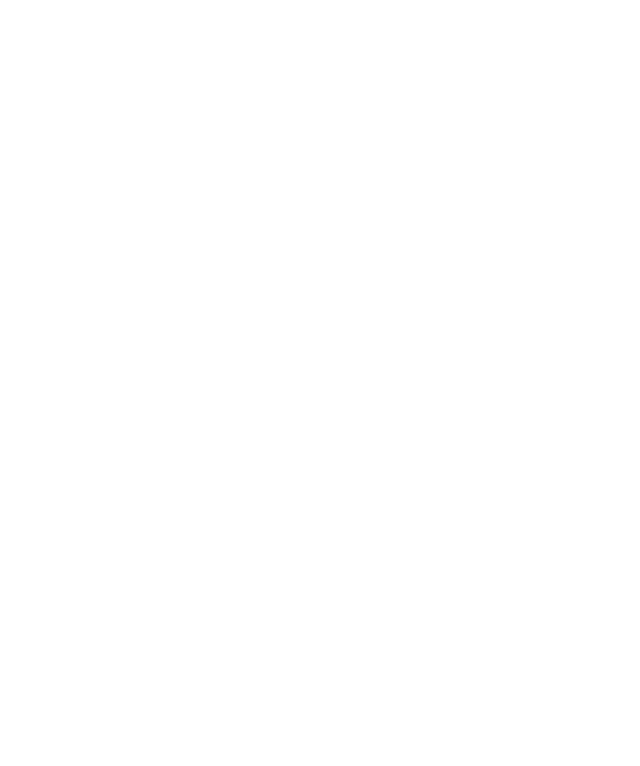
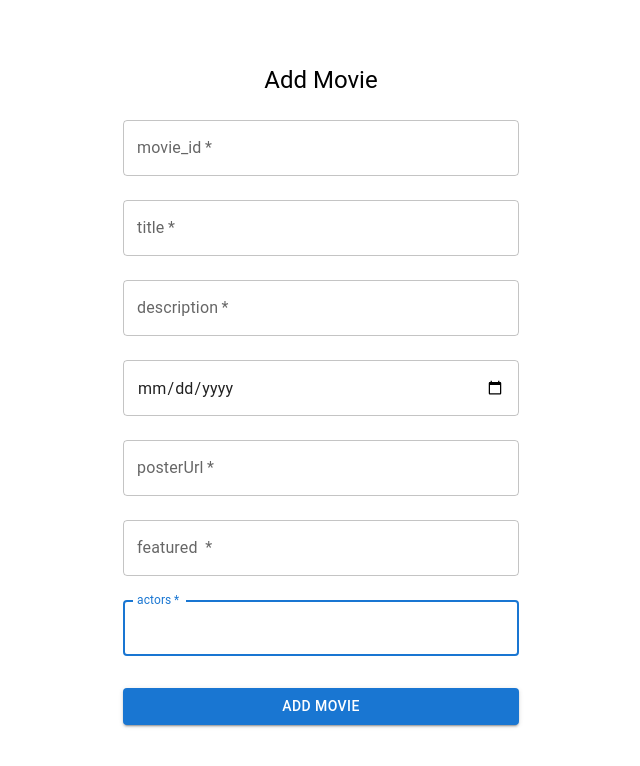
Before and after one commit to CodeGenius-Alliance/online-movie-booking, a React (Create React App) app in the folder client/: page /movie/addMovie in a window 1280 px wide. Before the commit this address had no page. Shown: the top 766 px of the page, without its empty margins (319-959 px from the left). Built offline with nearby package versions, Linux system fonts and the light colour scheme.

Commit message:
add movies - frontend

```diff
--- a/client/package.json
+++ b/client/package.json
@@ -25,7 +25,7 @@
     "test": "react-scripts test",
     "eject": "react-scripts eject"
   },
-  "proxy": "http://localhost:3001",
+  "proxy": "http://localhost:3001/",
   "eslintConfig": {
     "extends": [
       "react-app",
--- a/client/src/App.js
+++ b/client/src/App.js
@@ -5,6 +5,7 @@
 import AuthProvider from "./components/AuthProvider";
 import AddScreen from "./components/AddScreen";
 import AddShows from "./components/AddShows";
+import AddMovie from "./components/AddMovies";
 function App() {
   return (
     <>
@@ -20,6 +21,9 @@
         <Route path='/screens'>
           <Route path='addScreen' element={<AddScreen/>}/>
         </Route>
+        <Route path='/movie'>
+          <Route path='addMovie' element={<AddMovie/>}/>
+        </Route>
       </Routes>
       </AuthProvider>
     </>
--- /dev/null
+++ b/client/src/components/AddMovies.js
@@ -0,0 +1,181 @@
+import React, { useState } from "react";
+import TextField from "@mui/material/TextField";
+import Button from "@mui/material/Button";
+import Typography from "@mui/material/Typography";
+import Container from "@mui/material/Container";
+import Box from "@mui/material/Box";
+import axios from "axios";
+import { useAuth } from "./AuthProvider";
+import { useNavigate } from "react-router-dom";
+const AddMovie = () => {
+  const navigate = useNavigate();
+  const [movieInfo, setMovieInfo] = useState({
+    movie_id: "",
+    title: "",
+    description: "",
+    releaseDate: "",
+    posterUrl: "",
+    featured: "",
+    actors: "",
+  });
+
+  const handleChange = (e) => {
+    const { name, value } = e.target;
+    setMovieInfo((prevData) => ({
+      ...prevData,
+      [name]: value,
+    }));
+  };
+
+  const auth = useAuth();
+  const handleSubmit = (e) => {
+    e.preventDefault();
+    axios
+      .post(
+        "/movie/addMovie",
+        {
+          movie_id: movieInfo.movie_id,
+          title: movieInfo.title,
+          description: movieInfo.description,
+          releaseDate: movieInfo.releaseDate,
+          posterUrl: movieInfo.posterUrl,
+          featured: movieInfo.featured,
+          actors: movieInfo.actors,
+        },
+        { headers: { Authorization: `Bearer ${auth.token}` } }
+      )
+      .then((res) => {
+        alert(res.data);
+        setMovieInfo({
+          movie_id: "",
+          title: "",
+          description: "",
+          releaseDate: "",
+          posterUrl: "",
+          featured: "",
+          actors: "",
+        });
+        navigate("/screens/addScreens");
+      })
+      .catch((e) => alert(e.response.data));
+  };
+
+  return (
+    <div>
+      <Container component="main" maxWidth="xs">
+        <Box
+          sx={{
+            marginTop: 8,
+            display: "flex",
+            flexDirection: "column",
+            alignItems: "center",
+          }}
+        >
+          <Typography component="h1" variant="h5">
+            Add Movie
+          </Typography>
+
+          <Box component="form" noValidate sx={{ mt: 1 }}>
+            <TextField
+              type="text"
+              margin="normal"
+              required
+              fullWidth
+              id="movie_id"
+              onChange={handleChange}
+              label="movie_id"
+              name="movie_id"
+              autoFocus
+              value={movieInfo.movie_id}
+            />
+            <TextField
+              type="text"
+              margin="normal"
+              required
+              fullWidth
+              id="title"
+              onChange={handleChange}
+              label="title"
+              name="title"
+              autoFocus
+              value={movieInfo.title}
+            />
+            <TextField
+              type="text"
+              margin="normal"
+              required
+              fullWidth
+              id="description"
+              onChange={handleChange}
+              label="description"
+              name="description"
+              autoFocus
+              value={movieInfo.description}
+            />
+            <TextField
+              margin="normal"
+              required
+              fullWidth
+              value={movieInfo.releaseDate}
+              name="releaseDate"
+              onChange={handleChange}
+              type="date"
+              id="releaseDate"
+            />
+            <TextField
+              type="text"
+              margin="normal"
+              required
+              fullWidth
+              id="posterUrl"
+              onChange={handleChange}
+              label="posterUrl"
+              name="posterUrl"
+              autoFocus
+              value={movieInfo.posterUrl}
+            />
+            <TextField
+              type="boolean"
+              margin="normal"
+              required
+              fullWidth
+              id="featured "
+              onChange={handleChange}
+              label="featured "
+              name="featured "
+              autoFocus
+              value={movieInfo.featured }
+            />
+            <TextField
+              type="text"
+              margin="normal"
+              required
+              fullWidth
+              id="actors"
+              onChange={handleChange}
+              label="actors"
+              name="actors"
+              autoFocus
+              value={movieInfo.actors}
+            />
+
+
+
+
+            <Button
+              onClick={(e) => handleSubmit(e)}
+              type="submit"
+              fullWidth
+              variant="contained"
+              sx={{ mt: 3, mb: 2 }}
+            >
+              Add Movie
+            </Button>
+          </Box>
+        </Box>
+      </Container>
+    </div>
+  );
+};
+
+export default AddMovie;
--- a/client/src/components/AddScreen.js
+++ b/client/src/components/AddScreen.js
@@ -1,17 +1,17 @@
-import React, { useState } from 'react';
-import TextField from '@mui/material/TextField';
-import Button from '@mui/material/Button';
-import Typography from '@mui/material/Typography';
-import Container from '@mui/material/Container';
-import Box from '@mui/material/Box';
-import axios from 'axios';
-import { useAuth } from './AuthProvider';
-import { useNavigate } from 'react-router-dom';
+import React, { useState } from "react";
+import TextField from "@mui/material/TextField";
+import Button from "@mui/material/Button";
+import Typography from "@mui/material/Typography";
+import Container from "@mui/material/Container";
+import Box from "@mui/material/Box";
+import axios from "axios";
+import { useAuth } from "./AuthProvider";
+import { useNavigate } from "react-router-dom";
 const AddScreen = () => {
-    const navigate=useNavigate()
+  const navigate = useNavigate();
   const [screenInfo, setScreenInfo] = useState({
-        screen_id: '',
-        no_of_seats:0,
+    screen_id: "",
+    no_of_seats: 0,
   });
 
   const handleChange = (e) => {
@@ -22,19 +22,24 @@
     }));
   };
 
-      const auth=useAuth();
+  const auth = useAuth();
   const handleSubmit = (e) => {
     e.preventDefault();
-    axios.post('/screens/addScreen',
-    { "screen_id":screenInfo.screen_id,
-      "no_of_seats":screenInfo.no_of_seats
-  },{headers:{Authorization:`Bearer ${auth.token}`}}).then(res=>{
-    alert(res.data)
-    setScreenInfo({screen_id: '',
-    no_of_seats: 0,
+    axios
+      .post(
+        "/screens/addScreen",
+        {
+          screen_id: screenInfo.screen_id,
+          no_of_seats: screenInfo.no_of_seats,
+        },
+        { headers: { Authorization: `Bearer ${auth.token}` } }
+      )
+      .then((res) => {
+        alert(res.data);
+        setScreenInfo({ screen_id: "", no_of_seats: 0 });
+        navigate("/shows/addShow");
       })
-    navigate('/shows/addShow')
-  }).catch(e=>alert(e.response.data))
+      .catch((e) => alert(e.response.data));
   };
 
   return (
@@ -43,18 +48,17 @@
         <Box
           sx={{
             marginTop: 8,
-          display: 'flex',
-          flexDirection: 'column',
-          alignItems: 'center',
+            display: "flex",
+            flexDirection: "column",
+            alignItems: "center",
           }}
         >
           <Typography component="h1" variant="h5">
             Add Screen
           </Typography>
           <Box component="form" noValidate sx={{ mt: 1 }}>
-
             <TextField
-          type='text'
+              type="text"
               margin="normal"
               required
               fullWidth
@@ -78,7 +82,8 @@
               id="no_of_seats"
             />
 
-          <Button onClick={(e)=>handleSubmit(e)}
+            <Button
+              onClick={(e) => handleSubmit(e)}
               type="submit"
               fullWidth
               variant="contained"
@@ -86,12 +91,11 @@
             >
               Add Screen
             </Button>
-
           </Box>
         </Box>
       </Container>
     </div>
-  )
-}
+  );
+};
 
-export default AddScreen
+export default AddScreen;
--- a/client/src/components/AddShows.js
+++ b/client/src/components/AddShows.js
@@ -1,19 +1,19 @@
-import React, { useState } from 'react';
-import axios from 'axios';
-import { useAuth } from './AuthProvider';
-import TextField from '@mui/material/TextField';
-import Button from '@mui/material/Button';
-import Typography from '@mui/material/Typography';
-import Container from '@mui/material/Container';
-import Box from '@mui/material/Box';
+import React, { useState } from "react";
+import axios from "axios";
+import { useAuth } from "./AuthProvider";
+import TextField from "@mui/material/TextField";
+import Button from "@mui/material/Button";
+import Typography from "@mui/material/Typography";
+import Container from "@mui/material/Container";
+import Box from "@mui/material/Box";
 
 const AddShows = () => {
   const [showInfo, setShowInfo] = useState({
-    show_id:'',
-    screen_id: '',
-    movie_id: '',
-    date: '',
-    time: '',
+    show_id: "",
+    screen_id: "",
+    movie_id: "",
+    date: "",
+    time: "",
   });
 
   const handleChange = (e) => {
@@ -24,35 +24,43 @@
     }));
   };
 
-
-  const auth=useAuth();
+  const auth = useAuth();
   const handleSubmit = (e) => {
     e.preventDefault();
-    axios.post('/shows/addShow',
-    {"show_id":showInfo.show_id,
-      "screen_id":showInfo.screen_id,
-    "movie_id":showInfo.movie_id,
-    "date":showInfo.date,
-    "time":showInfo.time
-  },{headers:{Authorization:`Bearer ${auth.token}`}}).then(res=>{
-    alert(res.data)
+    axios
+      .post(
+        "/shows/addShow",
+        {
+          show_id: showInfo.show_id,
+          screen_id: showInfo.screen_id,
+          movie_id: showInfo.movie_id,
+          date: showInfo.date,
+          time: showInfo.time,
+        },
+        { headers: { Authorization: `Bearer ${auth.token}` } }
+      )
+      .then((res) => {
+        alert(res.data);
         setShowInfo({
-        show_id:'',
-    screen_id: '',
-    movie_id: '',
-    date: '',
-    time: '',})
-  }).catch(e=>alert(e.response.data))
+          show_id: "",
+          screen_id: "",
+          movie_id: "",
+          date: "",
+          time: "",
+        });
+      })
+      .catch((e) => alert(e.response.data));
   };
 
-  return(<div>
+  return (
+    <div>
       <Container component="main" maxWidth="xs">
         <Box
           sx={{
             marginTop: 8,
-          display: 'flex',
-          flexDirection: 'column',
-          alignItems: 'center',
+            display: "flex",
+            flexDirection: "column",
+            alignItems: "center",
           }}
         >
           <Typography component="h1" variant="h5">
@@ -60,7 +68,7 @@
           </Typography>
           <Box component="form" noValidate sx={{ mt: 1 }}>
             <TextField
-          type='text'
+              type="text"
               margin="normal"
               required
               fullWidth
@@ -72,7 +80,7 @@
             />
 
             <TextField
-          type='text'
+              type="text"
               margin="normal"
               required
               fullWidth
@@ -116,7 +124,8 @@
               type="time"
               id="time"
             />
-          <Button onClick={(e)=>handleSubmit(e)}
+            <Button
+              onClick={(e) => handleSubmit(e)}
               type="submit"
               fullWidth
               variant="contained"
@@ -124,10 +133,10 @@
             >
               Add Shows
             </Button>
-
           </Box>
         </Box>
       </Container>
-  </div>)
- }
-export default AddShows
+    </div>
+  );
+};
+export default AddShows;
--- a/client/src/components/LoginPage.js
+++ b/client/src/components/LoginPage.js
@@ -20,7 +20,7 @@
     axios.post('/admins/login',{"email":email,"password":password}).then(res=>{
       auth.verify(res.data.accessToken)
       alert("Login successfull")
-      navigate('/screens/addScreen')
+      navigate('/movie/addMovie')
     }).catch(e=>alert(e.response.data))
   }
   return (
```
Lines whose indentation alone changed are shown as unchanged.
